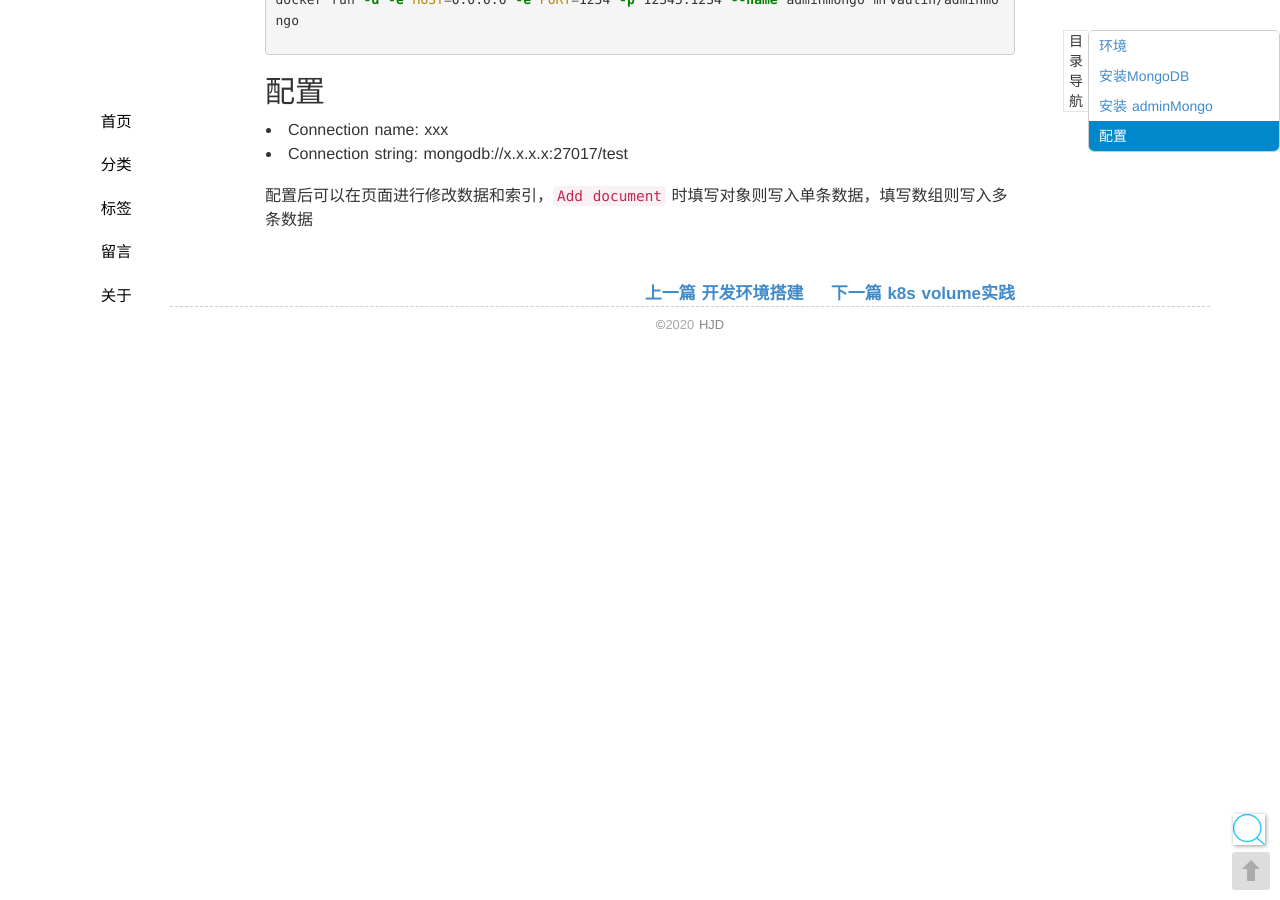
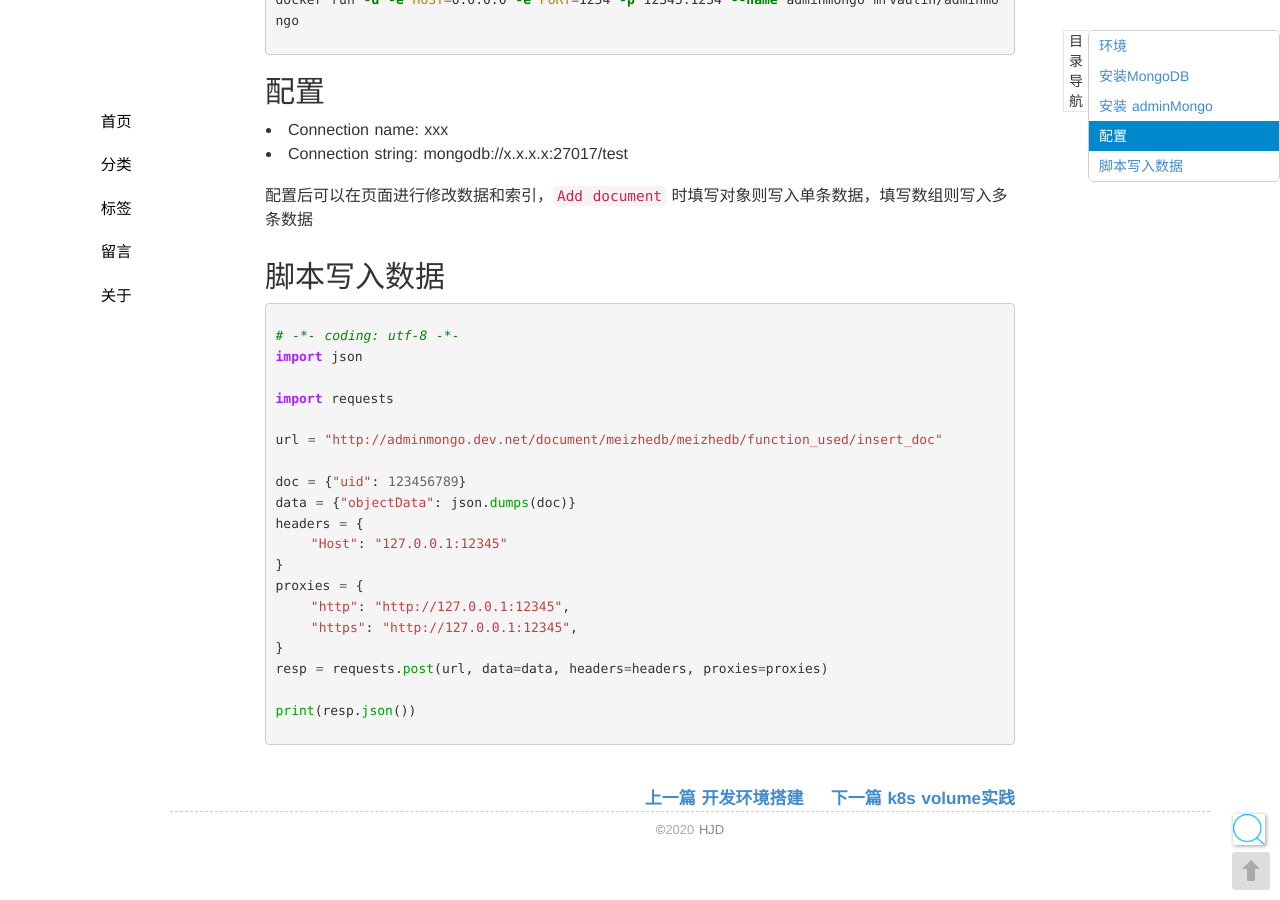
Before and after one commit to seekplum/seekplum.github.io, a Jekyll site: the page built from _posts/2020-03-11-adminmongo.md, in a window 1280 px wide and 900 px high, scrolled down 760 px. Built offline with Jekyll 4.4.1, drawn with Linux system fonts in a browser that asks for light colours; comment, search, counter and statistics services are not loaded.

Commit message:
MOD: 通过adminmongo接口写入数据

````diff
--- a/_posts/2020-03-11-adminmongo.md
+++ b/_posts/2020-03-11-adminmongo.md
@@ -44,3 +44,27 @@
 * Connection string: mongodb://x.x.x.x:27017/test
 
 配置后可以在页面进行修改数据和索引，`Add document` 时填写对象则写入单条数据，填写数组则写入多条数据
+
+## 脚本写入数据
+
+```python
+# -*- coding: utf-8 -*-
+import json
+
+import requests
+
+url = "http://adminmongo.dev.net/document/meizhedb/meizhedb/function_used/insert_doc"
+
+doc = {"uid": 123456789}
+data = {"objectData": json.dumps(doc)}
+headers = {
+    "Host": "127.0.0.1:12345"
+}
+proxies = {
+    "http": "http://127.0.0.1:12345",
+    "https": "http://127.0.0.1:12345",
+}
+resp = requests.post(url, data=data, headers=headers, proxies=proxies)
+
+print(resp.json())
+```
````
